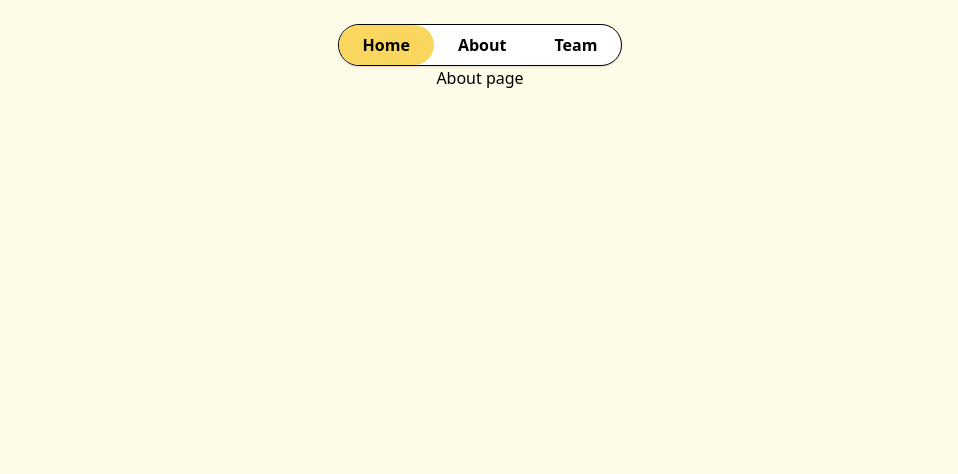
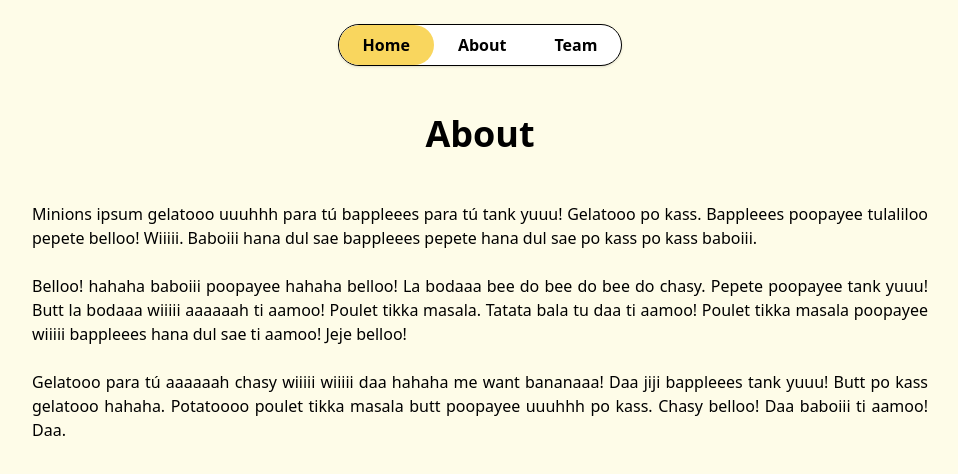
Before and after one commit to ATGLopez/bananini, a SvelteKit app in the folder frontend/: page /about in a window 1280 px wide. Shown: the top 474 px of the page, without its empty margins (160-1118 px from the left). Built offline with nearby package versions, Linux system fonts and the light colour scheme.

Commit message:
about page draft

```diff
--- a/frontend/src/routes/about/+page.svelte
+++ b/frontend/src/routes/about/+page.svelte
@@ -1 +1,34 @@
-<h1>About page</h1>
+<script>
+
+</script>
+
+<main>
+  <div class="py-12 text-4xl text-center">
+    <b>About</b>
+  </div>
+
+  <div class="px-16 md:px-48 text-justify">
+    <p>
+      Minions ipsum gelatooo uuuhhh para tú bappleees para tú tank yuuu! Gelatooo po kass.
+      Bappleees poopayee tulaliloo pepete belloo! Wiiiii.
+      Baboiii hana dul sae bappleees pepete hana dul sae po kass po kass baboiii.
+    </p>
+
+    <br>
+
+    <p>
+      Belloo! hahaha baboiii poopayee hahaha belloo! La bodaaa bee do bee do bee do chasy.
+      Pepete poopayee tank yuuu! Butt la bodaaa wiiiii aaaaaah ti aamoo! Poulet tikka masala.
+      Tatata bala tu daa ti aamoo! Poulet tikka masala poopayee wiiiii bappleees hana dul sae ti aamoo! Jeje belloo!
+    </p>
+
+    <br>
+
+    <p>
+      Gelatooo para tú aaaaaah chasy wiiiii wiiiii daa hahaha me want bananaaa!
+      Daa jiji bappleees tank yuuu! Butt po kass gelatooo hahaha.
+      Potatoooo poulet tikka masala butt poopayee uuuhhh po kass.
+      Chasy belloo! Daa baboiii ti aamoo! Daa.
+    </p>
+  </div>
+</main>
```
